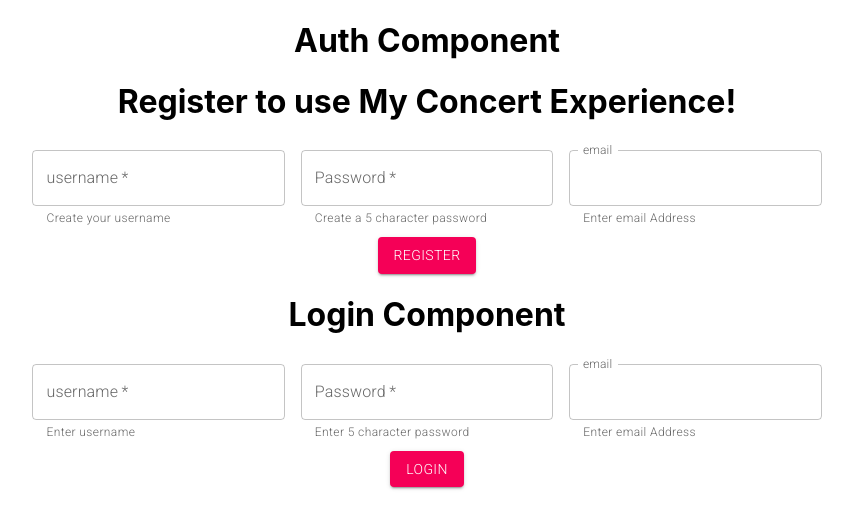
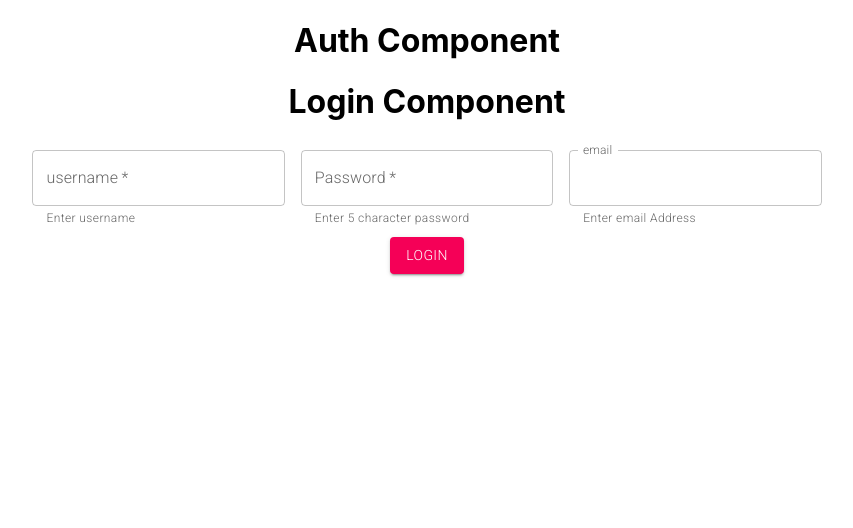
Before and after one commit to RhiannaJS/concert-app-client, a React (Create React App) app: page / in a window 1280 px wide. Shown: the top 528 px of the page, without its empty margins (213-1066 px from the left). Built offline with nearby package versions, Linux system fonts and the light colour scheme.

Commit message:
Login User gets token

```diff
--- a/package.json
+++ b/package.json
@@ -47,6 +47,7 @@
     ]
   },
   "devDependencies": {
-    "@types/material-ui": "^0.21.9"
+    "@types/material-ui": "^0.21.9",
+    "@types/uuid": "^8.3.1"
   }
 }
--- a/src/App.tsx
+++ b/src/App.tsx
@@ -1,6 +1,7 @@
 import React from 'react';
 import './App.css';
 import Auth from "./auth/Auth"
+import ConcertIndex from "./concerts/ConcertIndex"
 
 type StateType = {
   username: string,
@@ -29,31 +30,41 @@ export default class App extends React.Component <{}, StateType> {
 updateSessionToken = (newToken: string) => {
   localStorage.setItem("sessionToken", newToken);
   this.setState({sessionToken: newToken});
+  console.log("sessionToken", newToken)
 }
 
 updateUsername = (newUsername: string) => {
-  localStorage.getItem("sessionToken")
+  localStorage.setItem("username", newUsername)
   this.setState({username: newUsername});
+  console.log("userName", newUsername)
 }
 
 updateRole = (newUserRole: string) => {
-  localStorage.getItem("sessionToken")
-  this.setState({userRole: newUserRole})
+  if(newUserRole !== null){
+    this.setState({userRole: newUserRole})
+    localStorage.setItem("userRole", "false")
+    console.log("userRole", newUserRole)
 }
 
-clearToken = () => {
-  localStorage.clear();
-  this.setState({sessionToken: ""});
-}
+// clearToken = () => {
+//   localStorage.clear();
+//   this.setState({sessionToken: "", userRole: "false"});
+// }
 
 // protectedViews = () => {
+//   return this.state.sessionToken === localStorage.getItem("sessionToken") ? (
+//     localStorage.getItem("userRole") === "true" ? (
 
-// }
+//     )
+//   )
+
+}
 
   render(){
   return (
     <div className="App">
     <Auth sessionToken = {this.state.sessionToken} userRole={this.state.userRole} username={this.state.username} updateSessionToken={this.updateSessionToken} updateUserRole={this.updateRole}/>
+    {/* <ConcertIndex /> */}
     </div>
   );
 }
--- a/src/auth/Auth.tsx
+++ b/src/auth/Auth.tsx
@@ -21,7 +21,9 @@ class Auth extends React.Component <PropsType, {}> {
         this.state = {
             sessionToken: "",
             userRole: "",
-            username: ""
+            username: "",
+            // updateSessionToken: "",
+            // upddateUserRole: "",
         }
     }
 
@@ -32,9 +34,13 @@ class Auth extends React.Component <PropsType, {}> {
             <h1>Auth Component</h1>
 
             <div className="loginDiv">
-            <Register updateSessionToken={this.props.updateSessionToken} updateUserRole={this.props.updateUserRole}/>
+            {/* <Register updateSessionToken={this.props.updateSessionToken} updateUserRole={this.props.updateUserRole}/> */}
+
             {/* <Login updateSessionToken={this.props.updateSessionToken} updateUserRole={this.props.updateUserRole}/> */}
-            {Login ? <Login updateUserRole={this.props.updateUserRole} updateSessionToken={this.props.updateSessionToken}/>  :  <Register updateUserRole={this.props.updateUserRole} updateSessionToken={this.props.updateSessionToken}/>}
+
+            {Login ? <Login sessionToken={this.props.sessionToken} updateUserRole={this.props.updateUserRole} updateSessionToken={this.props.updateSessionToken}/>  :
+
+            <Register updateUserRole={this.props.updateUserRole} updateSessionToken={this.props.updateSessionToken}/>}
             </div>
             {/* <ConcertIndex sessionToken={this.props.sessionToken} userRole={this.props.userRole} username={this.props.username} /> */}
             </div>
--- a/src/auth/Login.tsx
+++ b/src/auth/Login.tsx
@@ -3,10 +3,14 @@ import * as React from 'react';
 import Box from '@mui/material/Box';
 import TextField from '@mui/material/TextField';
 import Button from '@material-ui/core/Button';
+import ConcertIndex from "../concerts/ConcertIndex"
 
 type PropsType = {
     updateSessionToken: (newToken: string) => void;
     updateUserRole: (newUserRole: string) => void;
+    sessionToken: string | null,
+    // userRole: string,
+    // username: string;
 }
 
 type StateType ={
@@ -27,6 +31,7 @@ export default class Login extends React.Component <PropsType, StateType>{
     }
 
     handleSubmit = (event: any) =>{
+        console.log("handlesSubmit hit")
         event.preventDefault();
         fetch("http://localhost:3000/user/login", {
             method: "POST",
@@ -38,15 +43,17 @@ export default class Login extends React.Component <PropsType, StateType>{
             (response) => response.json()
         ) .then((data)=> {
             this.props.updateSessionToken(data.sessionToken)
+            console.log(data)
         }) .catch (err=> console.log(err))
     }
 
     changeHandlerUsername(event: any){
         this.setState({username: event.target.value})
+        console.log(this.state.username)
     }
 
     changeHandlerPassword(event: any){
-        this.setState({username: event.target.value})
+        this.setState({password: event.target.value})
     }
 
     changeHandlerEmail(event:any){
@@ -58,7 +65,7 @@ export default class Login extends React.Component <PropsType, StateType>{
         return(
             <div>
             <h1>Login Component</h1>
-    <Box onSubmit={this.handleSubmit}
+    <Box
       component="form"
       sx={{
         '& .MuiTextField-root': { m: 1, width: '25ch' },
@@ -95,8 +102,9 @@ export default class Login extends React.Component <PropsType, StateType>{
           }}
         />
             </div>
+            <Button variant="contained" color="secondary" onClick={(event)=>this.handleSubmit(event)}>Login</Button>
             </Box>
-            <Button variant="contained" color="secondary" type="submit">Login</Button>
+            {/* <ConcertIndex updateSessionToken={this.props.updateSessionToken} userRole={this.props.userRole} username={this.props.username} /> */}
             </div>
         )
         }
--- a/src/auth/Register.tsx
+++ b/src/auth/Register.tsx
@@ -46,7 +46,7 @@ class Register extends React.Component <PropsType, StateType> {
         }
 
         changeHandlerPassword(event: any){
-            this.setState({username: event.target.value})
+            this.setState({password: event.target.value})
         }
 
         changeHandlerEmail(event:any){
```
Also changed, not shown: src/concerts/ConcertDisplay.tsx (added, +38 -0 lines), src/concerts/ConcertIndex.tsx (+40 -19 lines), 1 other file (tests, documents, lock files or other folders).
